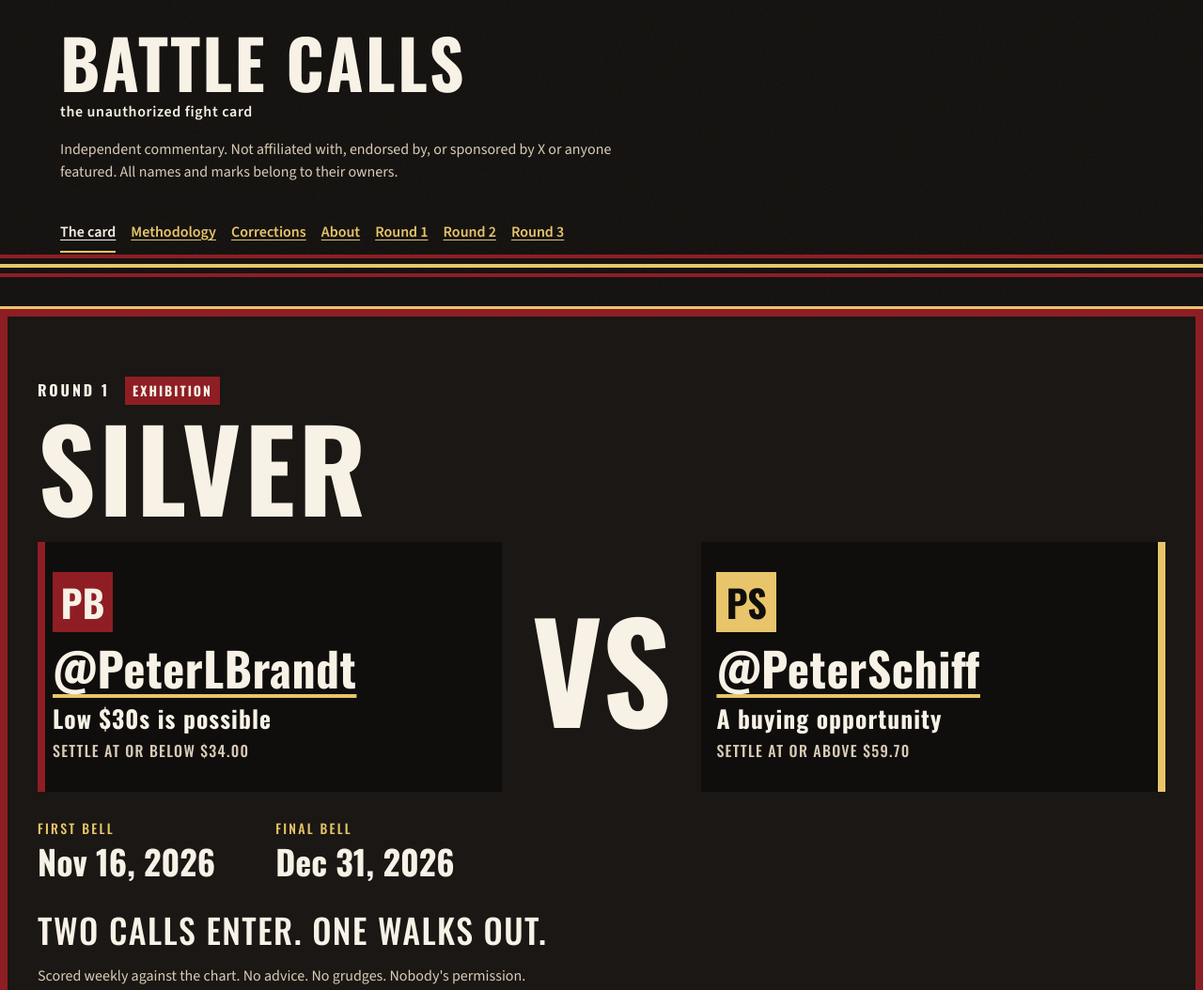
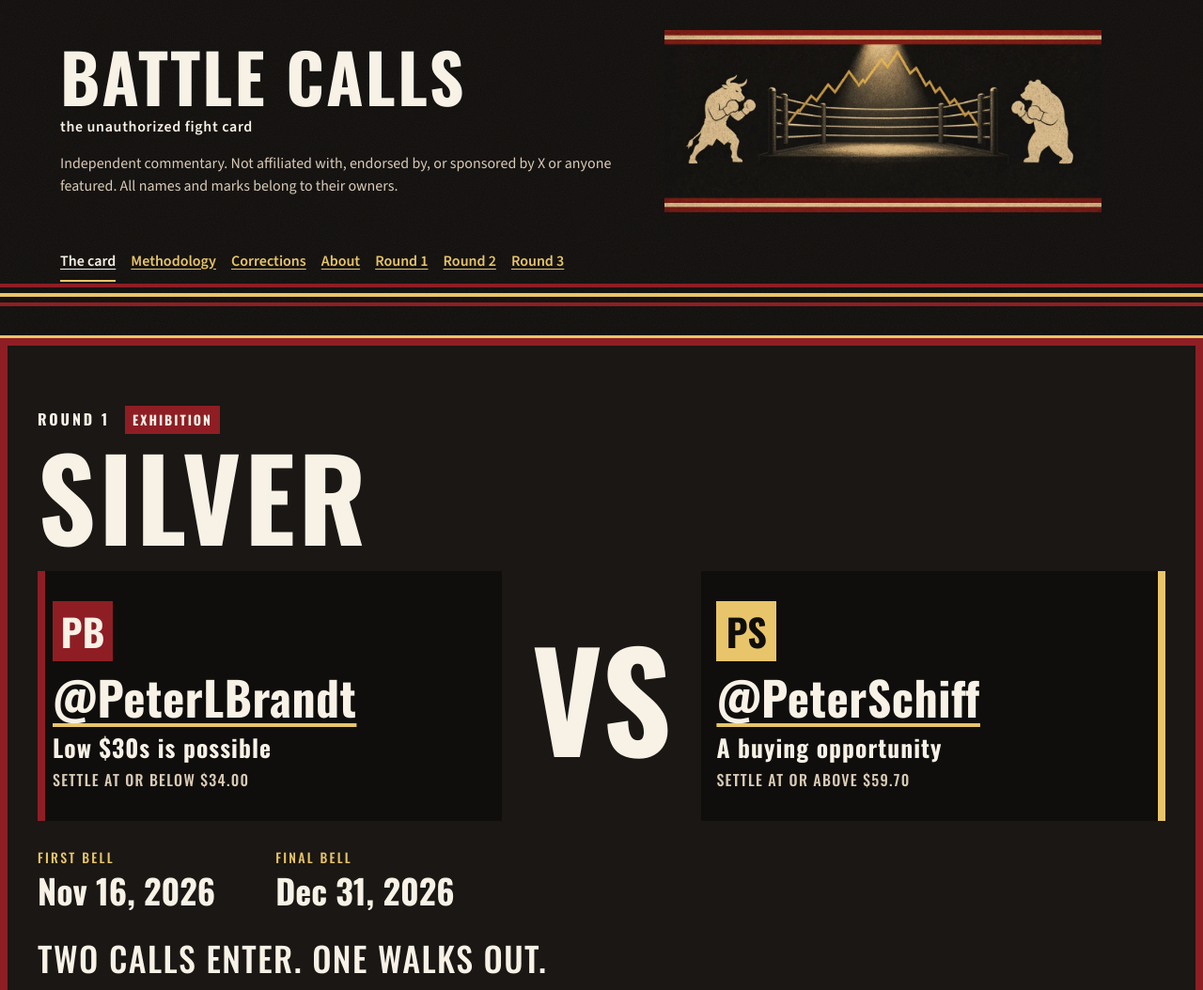
Before and after one commit to KidRunComVC/battle-calls-2, a website: page site/index.html in a window 1280 px wide. Shown: the top 1054 px of the page at 94% size. Drawn offline with Linux system fonts and the light colour scheme.

Commit message:
Add the bull vs bear fight-poster banner to the site header

```diff
--- a/css/site.css
+++ b/css/site.css
@@ -171,6 +171,53 @@ a:hover {
 .site-header {
   padding-block: var(--space-3);
   border-bottom: var(--space-1) solid var(--color-blood);
+}
+
+.header-brand {
+  container-type: inline-size;
+  display: grid;
+  grid-template-columns: auto minmax(0, 1fr);
+  align-items: center;
+}
+
+.header-copy {
+  min-width: 0;
+  max-width: 52cqi;
+}
+
+.header-banner-slot {
+  display: flex;
+  align-items: center;
+  justify-content: center;
+  min-width: 0;
+  min-height: 100%;
+}
+
+.header-banner {
+  display: block;
+  width: auto;
+  height: auto;
+  max-width: min(46cqi, 84%);
+  max-height: 220px;
+  object-fit: contain;
+  object-position: center center;
+}
+
+@media (max-width: 759px) {
+  .header-brand {
+    grid-template-columns: minmax(0, 1fr);
+    row-gap: var(--space-2);
+  }
+
+  .header-copy {
+    max-width: none;
+  }
+
+  .header-banner {
+    margin-inline: auto;
+    max-width: 100%;
+    max-height: 140px;
+  }
 }
 
 .site-name {
--- a/site/css/site.css
+++ b/site/css/site.css
@@ -171,6 +171,53 @@ a:hover {
 .site-header {
   padding-block: var(--space-3);
   border-bottom: var(--space-1) solid var(--color-blood);
+}
+
+.header-brand {
+  container-type: inline-size;
+  display: grid;
+  grid-template-columns: auto minmax(0, 1fr);
+  align-items: center;
+}
+
+.header-copy {
+  min-width: 0;
+  max-width: 52cqi;
+}
+
+.header-banner-slot {
+  display: flex;
+  align-items: center;
+  justify-content: center;
+  min-width: 0;
+  min-height: 100%;
+}
+
+.header-banner {
+  display: block;
+  width: auto;
+  height: auto;
+  max-width: min(46cqi, 84%);
+  max-height: 220px;
+  object-fit: contain;
+  object-position: center center;
+}
+
+@media (max-width: 759px) {
+  .header-brand {
+    grid-template-columns: minmax(0, 1fr);
+    row-gap: var(--space-2);
+  }
+
+  .header-copy {
+    max-width: none;
+  }
+
+  .header-banner {
+    margin-inline: auto;
+    max-width: 100%;
+    max-height: 140px;
+  }
 }
 
 .site-name {
--- a/site/index.html
+++ b/site/index.html
@@ -37,11 +37,18 @@
 <a class="skip-link" href="#content">Skip to content</a>
 <header class="site-header">
     <div class="wrap">
-      <a class="site-name" href="/battle-calls-2/">
-        <span class="site-name-main">Battle Calls</span>
-        <span class="site-name-sub">the unauthorized fight card</span>
-      </a>
-      <p class="affiliation">Independent commentary. Not affiliated with, endorsed by, or sponsored by X or anyone featured. All names and marks belong to their owners.</p>
+      <div class="header-brand">
+        <div class="header-copy">
+          <a class="site-name" href="/battle-calls-2/">
+            <span class="site-name-main">Battle Calls</span>
+            <span class="site-name-sub">the unauthorized fight card</span>
+          </a>
+          <p class="affiliation">Independent commentary. Not affiliated with, endorsed by, or sponsored by X or anyone featured. All names and marks belong to their owners.</p>
+        </div>
+        <div class="header-banner-slot">
+          <img class="header-banner" src="/battle-calls-2/assets/img/header-banner.webp" width="1200" height="500" alt="Bull and bear boxers squared off in a spotlit ring" loading="eager">
+        </div>
+      </div>
       <nav class="site-nav" aria-label="Primary"><ul><li><a href="/battle-calls-2/" aria-current="page">The card</a></li><li><a href="/battle-calls-2/methodology.html">Methodology</a></li><li><a href="/battle-calls-2/corrections.html">Corrections</a></li><li><a href="/battle-calls-2/about.html">About</a></li><li><a href="/battle-calls-2/fights/round-1-silver.html">Round 1</a></li><li><a href="/battle-calls-2/fights/round-2-bitcoin.html">Round 2</a></li><li><a href="/battle-calls-2/fights/round-3-spx.html">Round 3</a></li></ul></nav>
     </div>
     <div class="ropes" aria-hidden="true"></div>
```
Also changed, not shown: scripts/render.mjs (+12 -5 lines), scripts/render.test.mjs (+4 -1 lines), site/404.html (+12 -5 lines), site/about.html (+12 -5 lines), site/corrections.html (+12 -5 lines), site/fights/round-1-silver.html (+12 -5 lines), site/fights/round-2-bitcoin.html (+12 -5 lines), site/fights/round-3-spx.html (+12 -5 lines), site/fine-print.html (+12 -5 lines), site/methodology.html (+12 -5 lines), assets/img/header-banner.webp (added), site/assets/img/header-banner.webp (added).
